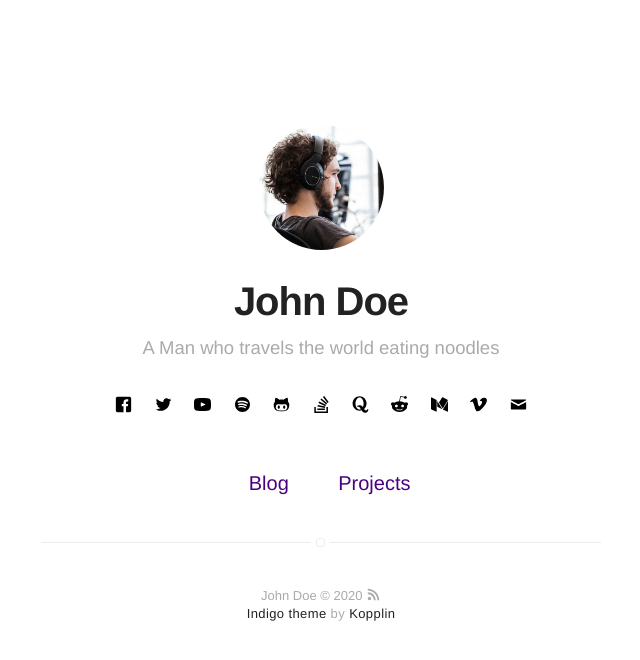
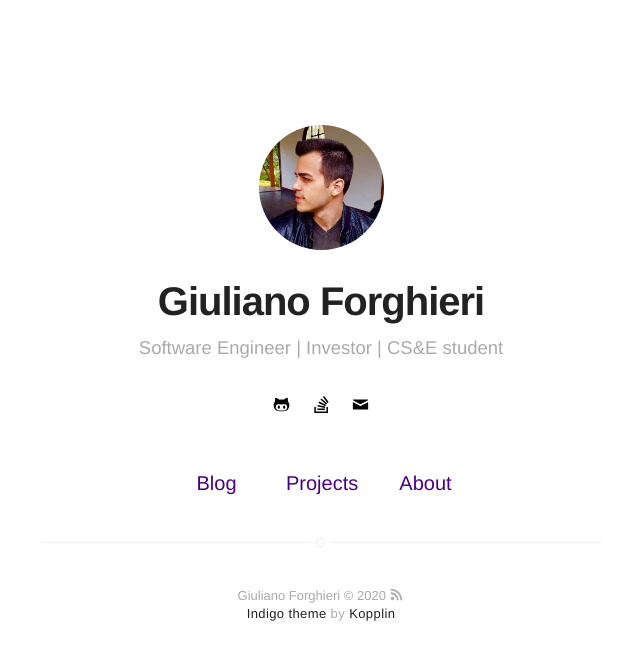
Before and after one commit to gforghieri/hello, a Jekyll site: the page built from index.html, in a window 1280 px wide. Shown: the top 660 px of the page, without its empty margins (319-959 px from the left). Built offline with Jekyll 4.4.1, drawn with Linux system fonts in a browser that asks for light colours.

Commit message:
new config

```diff
--- a/_config.yml
+++ b/_config.yml
@@ -1,16 +1,16 @@
 # main text of home
-name: John Doe
-bio: A Man who travels the world eating noodles
+name: Giuliano Forghieri
+bio: Software Engineer | Investor | CS&E student
 
 # twitter summary info
-description: A blog about technology and stuff related
+description: A website about crafting my life with the help of technology, engineering but mostly common sense.
 
 # if it's an external image, update below for true
 # better with square images
 external-image: false
 picture: assets/images/profile.jpg
 
-url: https://koppl.in/indigo
+url: https://gforghieri.github.io
 # your url: http://USERNAME.github.io
 
 permalink: /:title/
@@ -26,24 +26,24 @@ highlighter: rouge
 # analytics-piwik-id: 1
 
 # if you don't want comments in your posts, set to false
-disqus: mydisqus
+disqus: false
 
 # if you don't have any of social below, comment the line
-facebook: myfacebook
-twitter: mytwitter
+# facebook: myfacebook
+# twitter: mytwitter
 # google: mygoogle
 # instagram: myinstagram
 # pinterest: mypinterest
 # linkedin: mylinkedin
-youtube: myyoutube
-spotify: myspotify
-github: mygithub
-stackoverflow: 7044681/mystackoverflow
-quora: userquora
-reddit: username
-medium: medium
-vimeo: myvimeo
-email: myemail@gmail.com
+# youtube: myyoutube
+# spotify: myspotify
+github: gforghieri
+stackoverflow: gforghieri
+# quora: userquora
+# reddit: username
+# medium: medium
+# vimeo: myvimeo
+email: gi.forghieri@gmail.com
 
 authors:
     johndoe:
@@ -72,14 +72,14 @@ width: normal
 projects: true
 
 # if you don't need "about" or "blog", comment them out below
-about: false
+about: true
 blog: true
 
 # do you want to show the "read time" of the posts?
 read-time: true
 
 # do you want to show the "tags" inside the posts?
-show-tags: true
+show-tags: false
 
 # related posts inside a post?
 related: true
```
Also changed, not shown: assets/images/favicon/favicon.ico, assets/images/profile.jpg.
